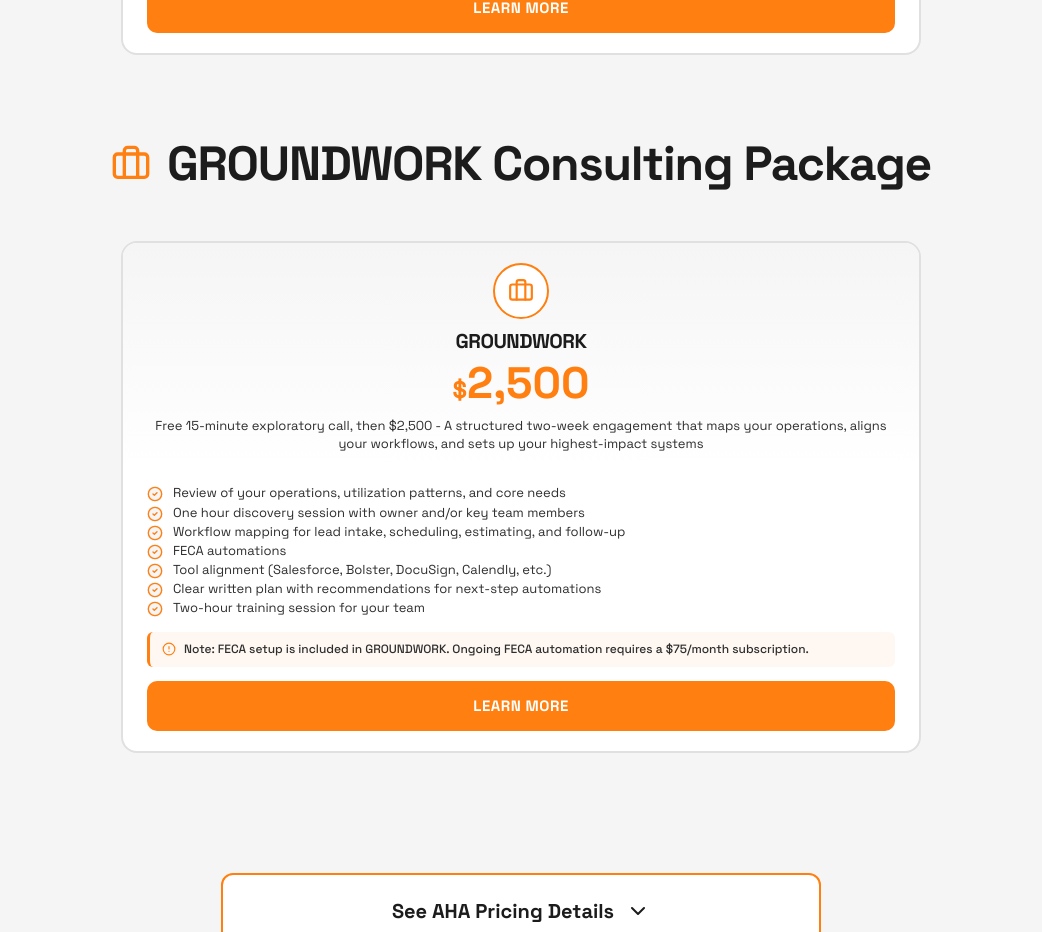
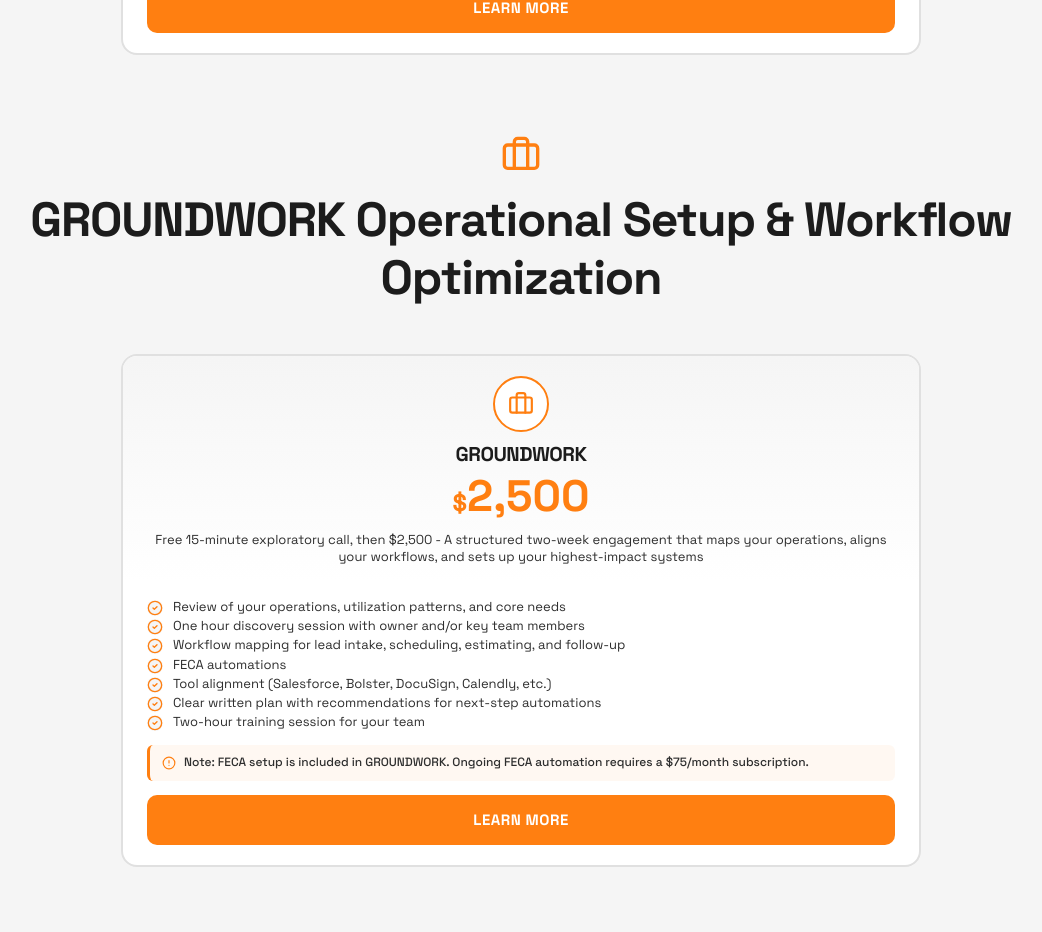
Before and after one commit to dougwhitewolff/4trades-platform, a Next.js app: page /pricing in a window 1280 px wide. Shown: the part 1716-2648 px from the top of the page, without its empty margins (119-1161 px from the left). Built offline with nearby package versions, Linux system fonts and the light colour scheme.

Commit message:
pricing page header update

```diff
--- a/app/pricing/page.tsx
+++ b/app/pricing/page.tsx
@@ -230,7 +230,7 @@ export default function Pricing() {
             <div style={{ marginTop: '80px' }}>
               <div style={{ display: 'flex', alignItems: 'center', justifyContent: 'center', gap: '16px', marginBottom: '48px', flexWrap: 'wrap' }}>
                 <Briefcase size={40} style={{ color: 'var(--orange-primary)' }} />
-                <h2 style={{ textAlign: 'center', fontSize: 'clamp(32px, 4vw, 48px)', fontWeight: 700, color: 'var(--charcoal-black)', margin: 0 }}>GROUNDWORK Consulting Package</h2>
+                <h2 style={{ textAlign: 'center', fontSize: 'clamp(32px, 4vw, 48px)', fontWeight: 700, color: 'var(--charcoal-black)', margin: 0 }}>GROUNDWORK Operational Setup & Workflow Optimization</h2>
               </div>
 
               <div style={{ maxWidth: '800px', margin: '0 auto' }}>
```
